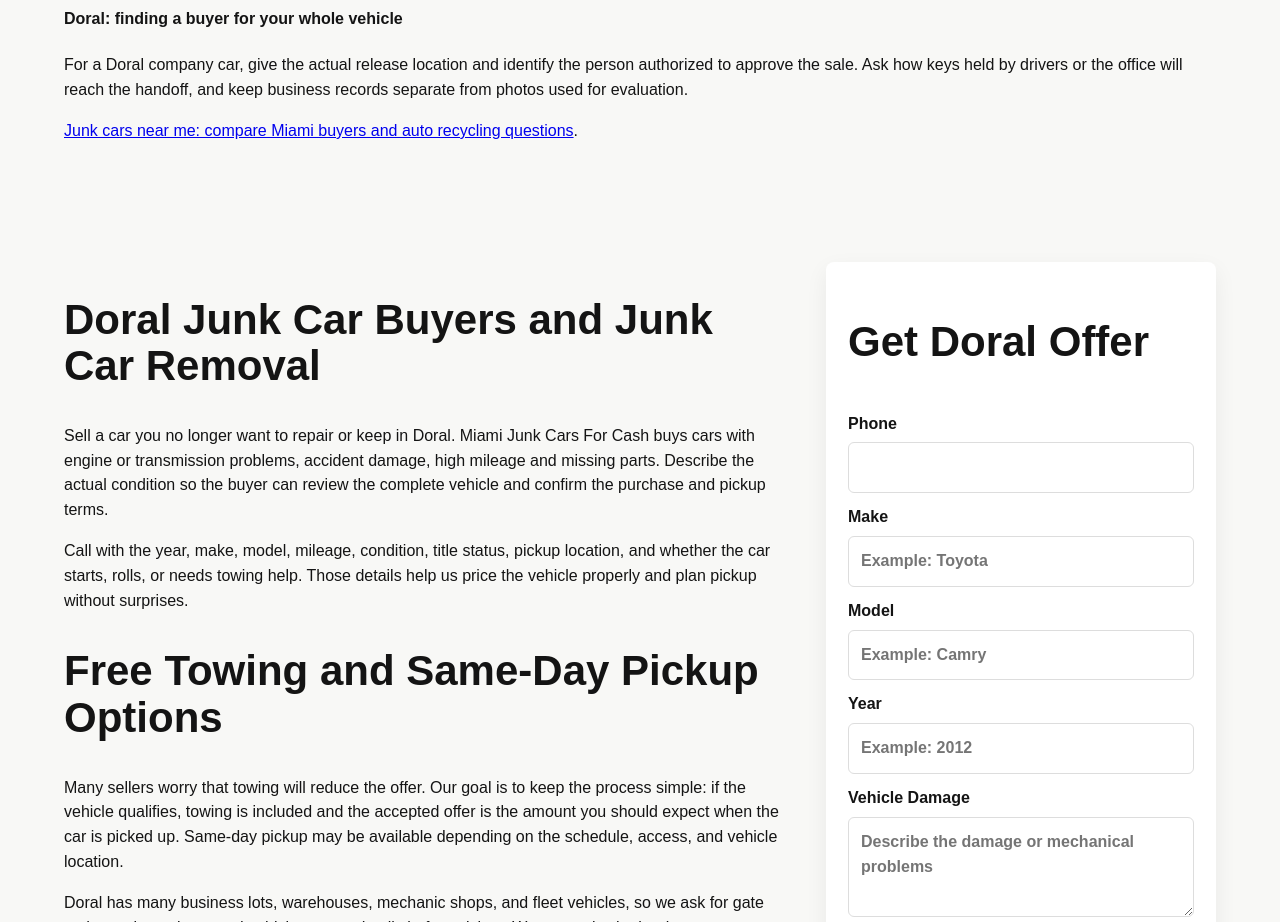
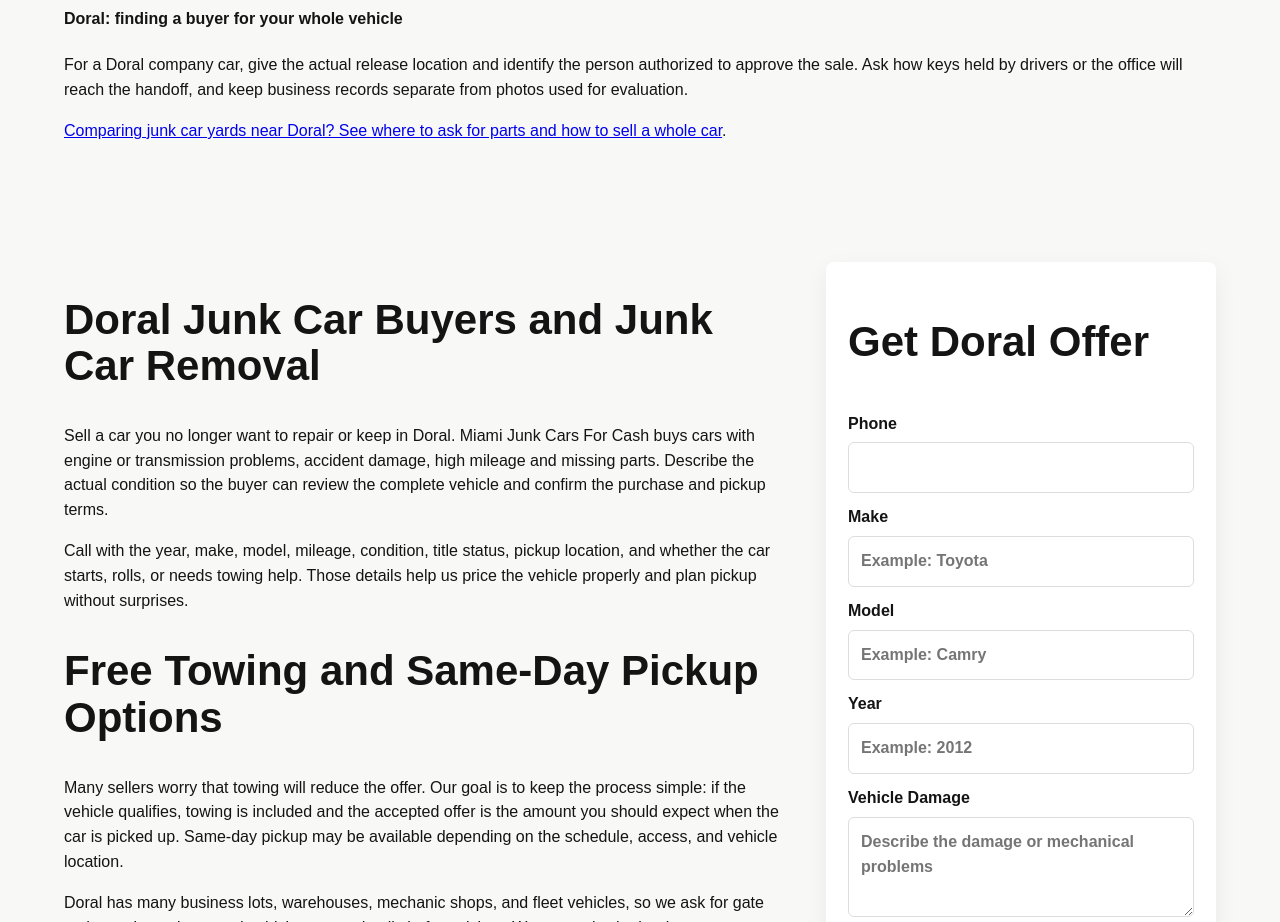
Before and after one commit to cashjunkcarsmiami-design/miami-junk-cars-for-cash-site, a plain HTML site: page junk-cars-doral.html in a window 1280 px wide. Shown: the part 1840-2762 px from the top of the page. Drawn offline with Linux system fonts and the light colour scheme.

Commit message:
Connect junk-cars-doral to the Miami junk car yard guide

```diff
--- a/junk-cars-doral.html
+++ b/junk-cars-doral.html
@@ -36,7 +36,7 @@
 <p>Comparing junk car recycling options in Doral? Miami Junk Cars For Cash buys unwanted and non-running vehicles and arranges collection as part of an accepted sale. Share the year, make, model, title status and missing parts to request an offer.</p>
 <p>Auto recycling may recover reusable parts and scrap metal, while a repairable vehicle may follow a different route. Before choosing a buyer for car recycling or auto salvage, ask how the vehicle will be handled and confirm the purchase amount, paperwork and towing arrangements.</p>
 <h3>Before vehicle collection in Doral</h3><p>Coordinate with the business or shop holding the vehicle so the release contact, available keys and pickup access are confirmed in advance. Report leaks before pickup and leave fluid removal and dismantling to equipped professionals.</p>
-<p>Call <a href="tel:+13053164221">305-316-4221</a> or <a href="#quote">request a cash offer</a> to discuss your vehicle. Read about <a href="/#vehicle-recycling">car recycling in Miami</a> and compare the details before accepting an offer.</p><div id="recycling-guide-20261031"><h3>Company keys and records stay under an authorized plan</h3><p>For a Doral fleet vehicle, account for spare keys held by drivers or the office before a recycling-related sale. Separate property keys and business labels from vehicle keys. Ask the responsible company contact to approve the included equipment and buyer arrangements; the person holding a key is not automatically authorized to sell the car.</p><p><a href="/junk-car-recycling-parts-reuse-scrap-metal-miami">Junk Car Recycling in Miami: Parts Reuse and Scrap Metal</a> · <a href="/company-car-spare-keys-doral#recycling-guide-20261031">Read the Doral seller checklist</a></p></div><div id="near-me-update-20261101"><h4>Doral: finding a buyer for your whole vehicle</h4><p>For a Doral company car, give the actual release location and identify the person authorized to approve the sale. Ask how keys held by drivers or the office will reach the handoff, and keep business records separate from photos used for evaluation.</p><p><a href="/junk-cars-near-me-auto-recycling-miami">Junk cars near me: compare Miami buyers and auto recycling questions</a>.</p></div></section>
+<p>Call <a href="tel:+13053164221">305-316-4221</a> or <a href="#quote">request a cash offer</a> to discuss your vehicle. Read about <a href="/#vehicle-recycling">car recycling in Miami</a> and compare the details before accepting an offer.</p><div id="recycling-guide-20261031"><h3>Company keys and records stay under an authorized plan</h3><p>For a Doral fleet vehicle, account for spare keys held by drivers or the office before a recycling-related sale. Separate property keys and business labels from vehicle keys. Ask the responsible company contact to approve the included equipment and buyer arrangements; the person holding a key is not automatically authorized to sell the car.</p><p><a href="/junk-car-recycling-parts-reuse-scrap-metal-miami">Junk Car Recycling in Miami: Parts Reuse and Scrap Metal</a> · <a href="/company-car-spare-keys-doral#recycling-guide-20261031">Read the Doral seller checklist</a></p></div><div id="near-me-update-20261101"><h4>Doral: finding a buyer for your whole vehicle</h4><p>For a Doral company car, give the actual release location and identify the person authorized to approve the sale. Ask how keys held by drivers or the office will reach the handoff, and keep business records separate from photos used for evaluation.</p><p><a href="/junk-cars-near-me-auto-recycling-miami#junk-car-yards">Comparing junk car yards near Doral? See where to ask for parts and how to sell a whole car</a>.</p></div></section>
 <section class="content">
       <div>
         <h2>Doral Junk Car Buyers and Junk Car Removal</h2>
```
